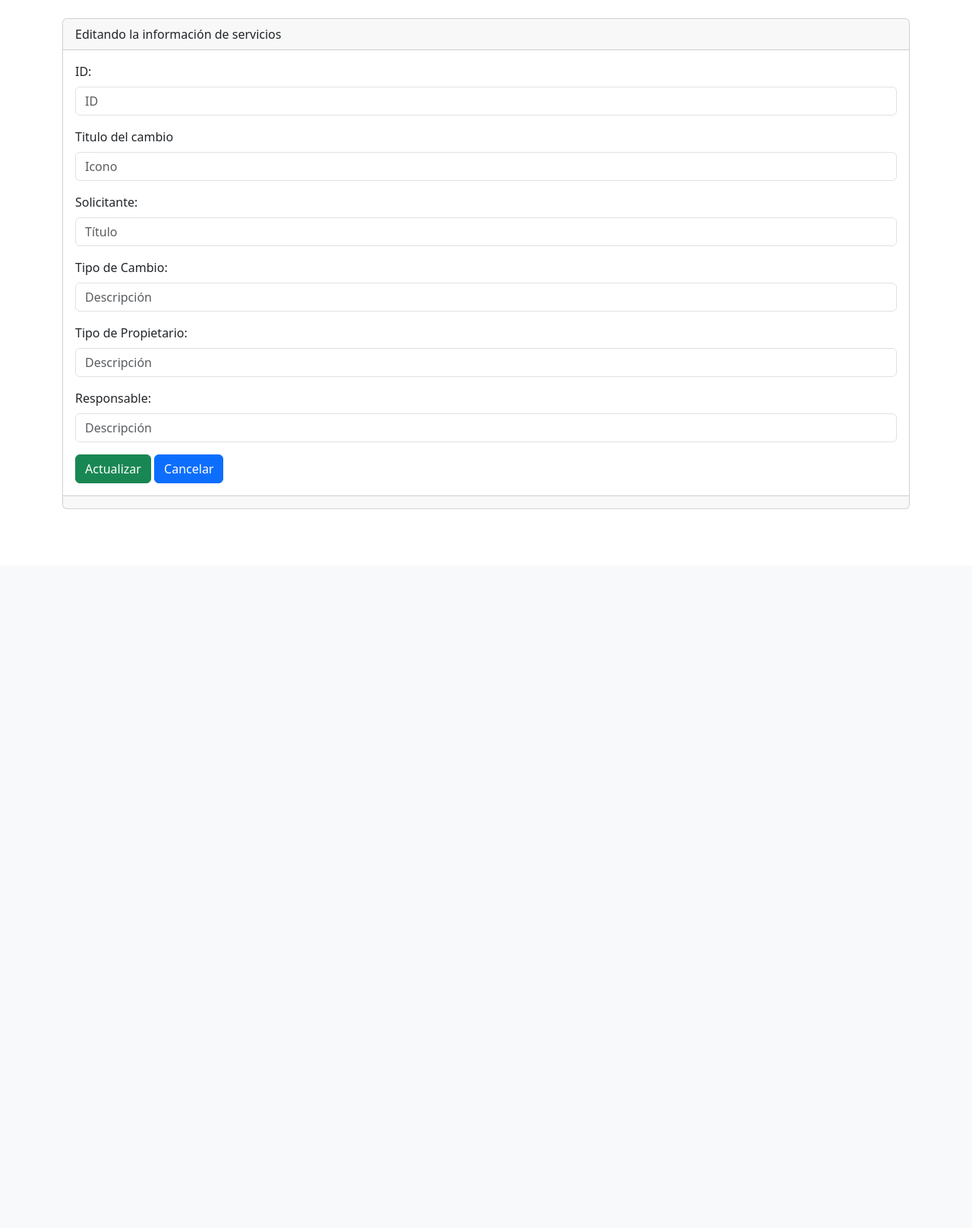
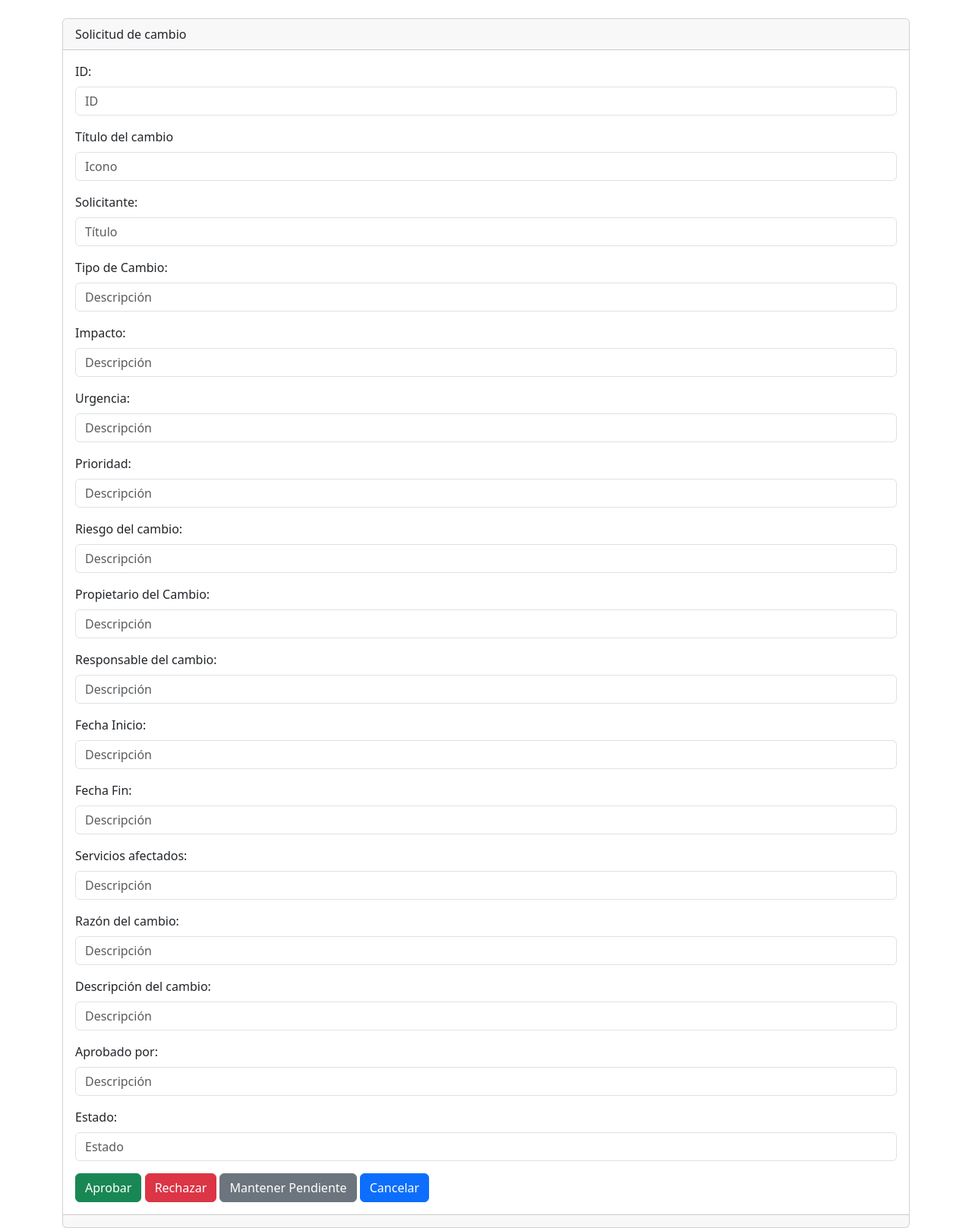
Before and after one commit to AngieCaiza27/Formulario-Solicitud-de-Cambio, a PHP site: page /FORMULARIO-SOLICITUD-DE-CAMBIO/admin/secciones/servicios/editar.php in a window 1280 px wide. Shown: the part 56-1672 px from the top of the page at 76% size. Before the commit the page ends 726 px from the top, so only its background shows below. Run offline with PHP 8.4, Linux system fonts and the light colour scheme; data that the repository does not hold is empty.

Commit message:
conexiones admin estables

```diff
--- a/admin/secciones/servicios/editar.php
+++ b/admin/secciones/servicios/editar.php
@@ -1,73 +1,65 @@
 <?php
-
 include("../../../conexion.php");
 include("../../templates/header.php");
 
 if (isset($_GET['txtID'])) {
-    // Recuperar los datos del ID correspondiente o seleccionado
+    $txtID = $_GET['txtID'];
 
-    $txtID=(isset($_GET['txtID']) )?$_GET['txtID']:"";
+    $sentencia = $conn2->prepare("SELECT * FROM formularios WHERE id=:id ");
+    $sentencia->bindParam(":id", $txtID);
+    $sentencia->execute();
+    $registro = $sentencia->fetch(PDO::FETCH_ASSOC);
 
-    $sentencia=$conn2->prepare("SELECT * FROM formularios WHERE id=:id ");
-    $sentencia->bindParam(":id",$txtID);
-    $sentencia->execute();
-    $registro=$sentencia->fetch(PDO::FETCH_LAZY);
+    if (!$registro) {
+        echo "No se encontró el registro con el ID proporcionado.";
+        exit;
+    }
 
-    $icono=$registro['titulo_del_cambio'];
-    $titulo=$registro['solicitante_del_cambio'];
-    $descripcion=$registro['tipo_de_cambio'];
-    $propietario=$registro['propietario_del_cambio'];
-    $reponsable=$registro['responsable_del_cambio'];
-    $serviciocambio=$registro['servicios_afectados'];
-    $razon=$registro['razon_del_cambio'];
-    $descambio=$registro['descripcion_del_cambio'];
-    $aprobador=$registro['aprobador'];
+    $icono = $registro['titulo_del_cambio'];
+    $titulo = $registro['solicitante_del_cambio'];
+    $descripcion = $registro['tipo_de_cambio'];
+    $propietario = $registro['propietario_del_cambio'];
+    $responsable = $registro['responsable_del_cambio'];
+    $serviciocambio = $registro['servicios_afectados'];
+    $razon = $registro['razon_del_cambio'];
+    $descambio = $registro['descripcion_del_cambio'];
+    $aprobador = $registro['aprobador'];
+
+    $impacto = $registro['impacto'];
+    $urgencia = $registro['urgencia'];
+    $prioridad = $registro['prioridad'];
+    $riesgo = $registro['riesgo_del_cambio'];
+    $fecha_inicio = $registro['fecha_inicio_del_cambio'];
+    $fecha_fin = $registro['fecha_fin_del_cambio'];
+    $estado = $registro['estado_cambio'];
 }
 
-if($_POST){
-    print_r($_POST);
+if ($_POST) {
+    if (isset($_POST['btnAceptar'])) {
+        $estado = "Aceptado";
+    } elseif (isset($_POST['btnRechazar'])) {
+        $estado = "Rechazado";
+    } elseif (isset($_POST['btnPendiente'])) {
+        $estado = "Pendiente";
+    }
 
-    $txtID=(isset($_POST['txtID']))?$_POST['txtID']:"";
-    $icono=(isset($_POST['icono']))?$_POST['icono']:"";
-    $titulo=(isset($_POST['titulo']))?$_POST['titulo']:"";
-    $descripcion=(isset($_POST['descripcion']))?$_POST['descripcion']:"";
-    $propietario=(isset($_POST['propietario']))?$_POST['propietario']:"";
-    $reponsable=(isset($_POST['responsable']))?$_POST['responsable']:"";
-    $serviciocambio=(isset($_POST['serviciocambio']))?$_POST['serviciocambio']:"";
-    $razon=(isset($_POST['razon']))?$_POST['razon']:"";
-    $descambio=(isset($_POST['descambio']))?$_POST['descambio']:"";
-    $aprobador=(isset($_POST['aprobador']))?$_POST['aprobador']:"";
+    $txtID = isset($_POST['txtID']) ? $_POST['txtID'] : "";
 
+    $sentencia = $conn2->prepare("UPDATE formularios SET estado_cambio=:estado WHERE id=:id");
+    $sentencia->bindParam(":estado", $estado);
+    $sentencia->bindParam(":id", $txtID);
+    $sentencia->execute();
 
-    $sentencia=$conexion->prepare("UPDATE formularios
-    SET
-    =:icono,
-    titulo=:titulo,
-    descripcion=:descripcion
-    propietario=:propietario
-    responsable=:responsable
-    serviciocambio=:serviciocambio
-    razon=:razon
-    descambio=:descambio
-    aprobador=:aprobador
-
-    WHERE id=:id ");
-    $sentencia->bindParam(":titulo_del_cambio",$responsable);
-    $sentencia->bindParam(":titulo_del_cambio",$propietario);
-    $sentencia->bindParam(":titulo_del_cambio",$icono);
-    $sentencia->bindParam(":titulo",$titulo);
-    $sentencia->bindParam(":descripcion",$descripcion);
-    $sentencia->bindParam(":id",$txtID);
-    $sentencia->execute();
-    $mensaje="Registro modificado con éxito";
-    header("Location:index.php?mensaje=".$mensaje);
+    header("Location: index.php");
+    exit;
 }
-
 ?>
 
 
+
+
 <div class="card">
-    <div class="card-header">Editando la información de servicios</div>
+    <div class="card-header">Solicitud de cambio</div>
     <div class="card-body">
 
 <form action="" entype="multipart/form-data" method="post">
@@ -88,8 +80,9 @@ if($_POST){
 
 
 <div class="mb-3">
-    <label for="icono" class="form-label">Titulo del cambio</label>
+    <label for="icono" class="form-label">Título del cambio</label>
     <input
+        readonly
         value="<?php echo $icono;?>"
         type="text"
         class="form-control"
@@ -103,6 +96,7 @@ if($_POST){
 <div class="mb-3">
     <label for="titulo" class="form-label">Solicitante:</label>
     <input
+    readonly
         value="<?php echo $titulo;?>"
         type="text"
         class="form-control"
@@ -116,6 +110,7 @@ if($_POST){
 <div class="mb-3">
     <label for="descripcion" class="form-label">Tipo de Cambio:</label>
     <input
+    readonly
         value="<?php echo $descripcion;?>"
         type="text"
         class="form-control"
@@ -127,8 +122,65 @@ if($_POST){
 </div>
 
 <div class="mb-3">
-    <label for="propietario" class="form-label">Tipo de Propietario:</label>
+    <label for="propietario" class="form-label">Impacto:</label>
     <input
+    readonly
+        value="<?php echo $impacto;?>"
+        type="text"
+        class="form-control"
+        name="propietario"
+        id="propietario"
+        aria-describedby="helpId"
+        placeholder="Descripción"
+    />
+</div>
+
+<div class="mb-3">
+    <label for="responsable" class="form-label">Urgencia:</label>
+    <input
+    readonly
+        value="<?php echo $urgencia;?>"
+        type="text"
+        class="form-control"
+        name="responsable"
+        id="responsable"
+        aria-describedby="helpId"
+        placeholder="Descripción"
+    />
+</div>
+
+<div class="mb-3">
+    <label for="propietario" class="form-label">Prioridad:</label>
+    <input
+    readonly
+        value="<?php echo $prioridad;?>"
+        type="text"
+        class="form-control"
+        name="propietario"
+        id="propietario"
+        aria-describedby="helpId"
+        placeholder="Descripción"
+    />
+</div>
+
+<div class="mb-3">
+    <label for="propietario" class="form-label">Riesgo del cambio:</label>
+    <input
+    readonly
+        value="<?php echo $riesgo;?>"
+        type="text"
+        class="form-control"
+        name="propietario"
+        id="propietario"
+        aria-describedby="helpId"
+        placeholder="Descripción"
+    />
+</div>
+
+<div class="mb-3">
+    <label for="propietario" class="form-label">Propietario del Cambio:</label>
+    <input
+    readonly
         value="<?php echo $propietario;?>"
         type="text"
         class="form-control"
@@ -140,22 +192,142 @@ if($_POST){
 </div>
 
 <div class="mb-3">
-    <label for="responsable" class="form-label">Responsable:</label>
+    <label for="propietario" class="form-label">Responsable del cambio:</label>
     <input
-        value="<?php echo $reponsable;?>"
+    readonly
+        value="<?php echo $responsable;?>"
         type="text"
         class="form-control"
-        name="responsable"
-        id="responsable"
+        name="propietario"
+        id="propietario"
         aria-describedby="helpId"
         placeholder="Descripción"
     />
 </div>
+
+<div class="mb-3">
+    <label for="propietario" class="form-label">Fecha Inicio:</label>
+    <input
+    readonly
+        value="<?php echo $fecha_inicio;?>"
+        type="text"
+        class="form-control"
+        name="propietario"
+        id="propietario"
+        aria-describedby="helpId"
+        placeholder="Descripción"
+    />
+</div>
+
+<div class="mb-3">
+    <label for="propietario" class="form-label">Fecha Fin:</label>
+    <input
+    readonly
+        value="<?php echo $fecha_fin;?>"
+        type="text"
+        class="form-control"
+        name="propietario"
+        id="propietario"
+        aria-describedby="helpId"
+        placeholder="Descripción"
+    />
+</div>
+
+<div class="mb-3">
+    <label for="propietario" class="form-label">Servicios afectados:</label>
+    <input
+    readonly
+        value="<?php echo $serviciocambio;?>"
+        type="text"
+        class="form-control"
+        name="propietario"
+        id="propietario"
+        aria-describedby="helpId"
+        placeholder="Descripción"
+    />
+</div>
+
+<div class="mb-3">
+    <label for="propietario" class="form-label">Razón del cambio:</label>
+    <input
+    readonly
+        value="<?php echo $razon;?>"
+        type="text"
+        class="form-control"
+        name="propietario"
+        id="propietario"
+        aria-describedby="helpId"
+        placeholder="Descripción"
+    />
+</div>
+
+<div class="mb-3">
+    <label for="propietario" class="form-label">Descripción del cambio:</label>
+    <input
+    readonly
+        value="<?php echo $descambio;?>"
+        type="text"
+        class="form-control"
+        name="propietario"
+        id="propietario"
+        aria-describedby="helpId"
+        placeholder="Descripción"
+    />
+</div>
+
+<div class="mb-3">
+    <label for="propietario" class="form-label">Aprobado por:</label>
+    <input
+    readonly
+        value="<?php echo $aprobador;?>"
+        type="text"
+        class="form-control"
+        name="propietario"
+        id="propietario"
+        aria-describedby="helpId"
+        placeholder="Descripción"
+    />
+</div>
+
+<div class="mb-3">
+    <label for="propietario" class="form-label">Estado:</label>
+    <input
+    readonly
+        value="<?php echo $estado;?>"
+        type="text"
+        class="form-control"
+        name="estado"
+        id="estado"
+        aria-describedby="helpId"
+        placeholder="Estado"
+    />
+</div>
+
+
 <button
     type="submit"
     class="btn btn-success"
+    name="btnAceptar"
 >
-    Actualizar
+    Aprobar
+</button>
+
+<button
+    type="submit"
+    class="btn btn-danger"
+    name="btnRechazar"
+    id="btnRechazar"
+>
+    Rechazar
+</button>
+
+<button
+    type="submit"
+    class="btn btn-secondary"
+    name="btnPendiente"
+    id="btnPendiente"
+>
+    Mantener Pendiente
 </button>
 
 <a
```
Also changed, not shown: admin/secciones/servicios/index.php (+32 -2 lines), formulario.php (+6 -6 lines).
